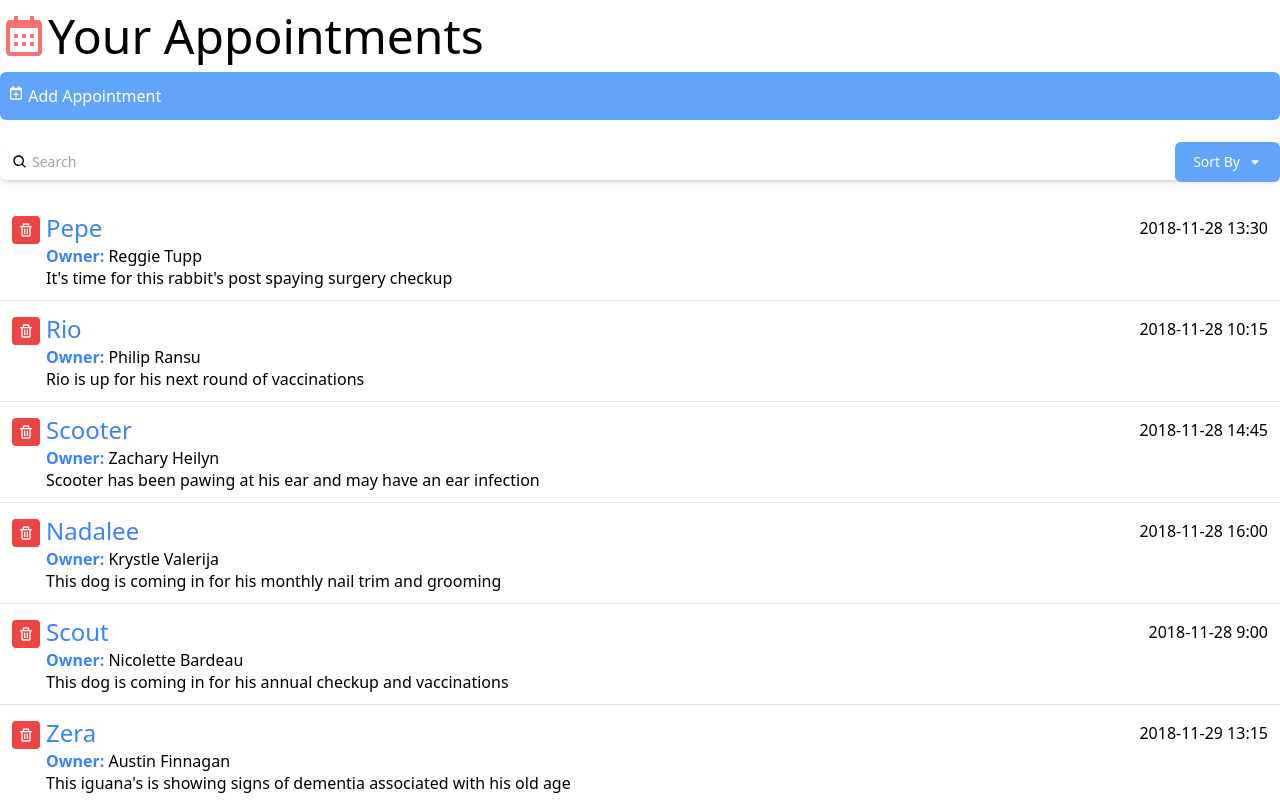
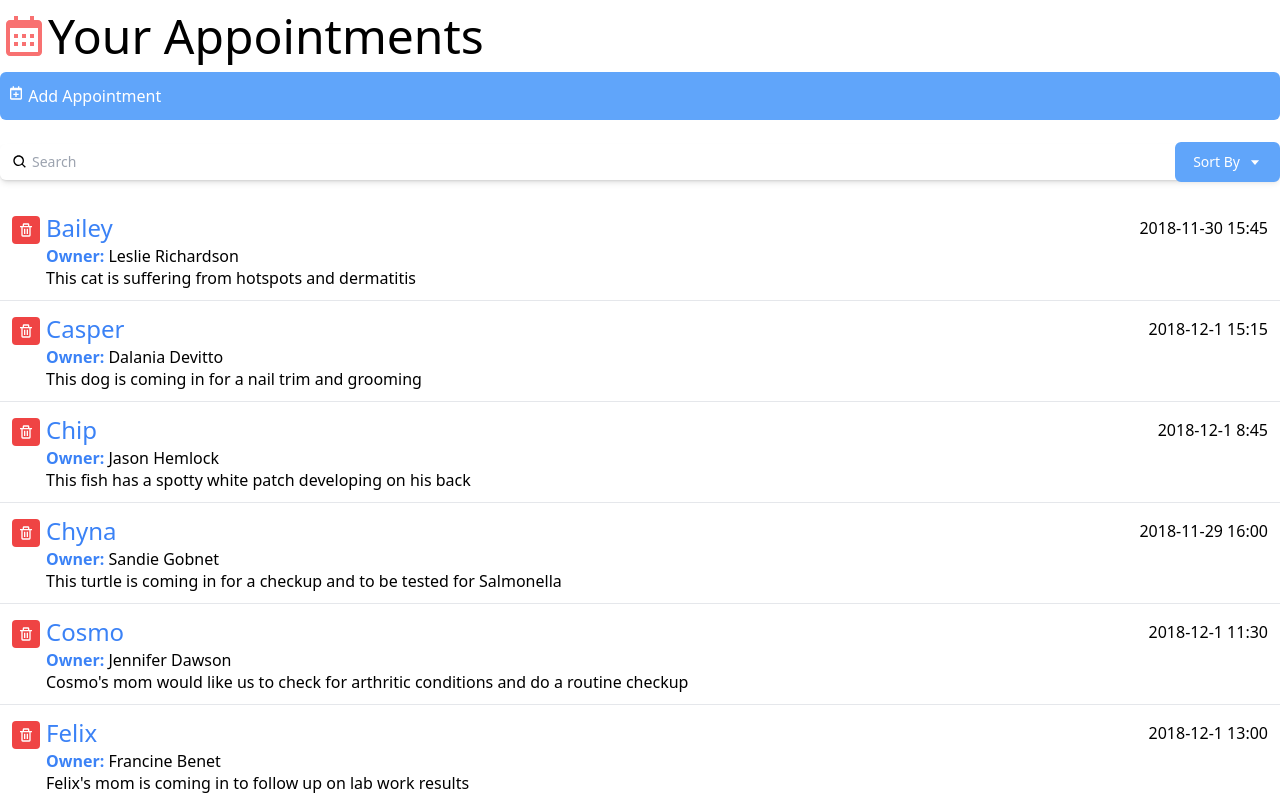
Before and after one commit to TravisH-bot/Pet-Appointments, a React (Create React App) app in the folder client/: page / in a window 1280 px wide. Shown: the top 800 px of the page. Built offline with nearby package versions, Linux system fonts and the light colour scheme.

Commit message:
added initial sort functionality

```diff
--- a/client/src/App.js
+++ b/client/src/App.js
@@ -7,13 +7,22 @@
 function App() {
   let [appointmentList, setAppointmentList] = useState([]);
   let [query, setQuery] = useState("");
+  let [sortBy, setSortBy] = useState("petName");
+  let [orderBy, setOrderBy] = useState("asc");
 
-  const filteredAppointments = appointmentList.filter((item) => {
+  const filteredAppointments = appointmentList
+    .filter((item) => {
       return (
         item.petName.toLowerCase().includes(query.toLocaleLowerCase()) ||
         item.ownerName.toLowerCase().includes(query.toLocaleLowerCase()) ||
         item.aptNotes.toLowerCase().includes(query.toLocaleLowerCase())
       );
+    })
+    .sort((a, b) => {
+      let order = orderBy === "asc" ? 1 : -1;
+      return a[sortBy].toLowerCase() < b[sortBy].toLowerCase()
+        ? -1 * order
+        : 1 * order;
     });
 
   const fetchData = useCallback(() => {
```
Lines whose indentation alone changed are shown as unchanged.
